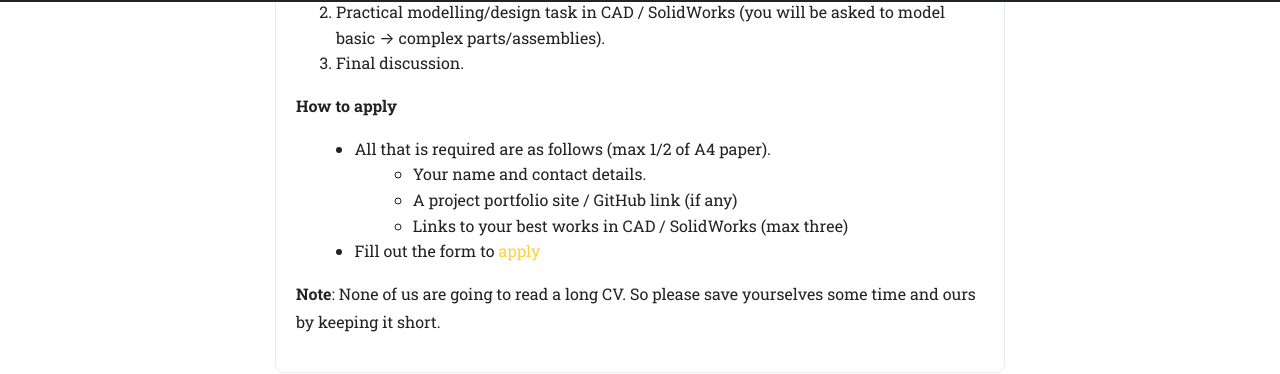
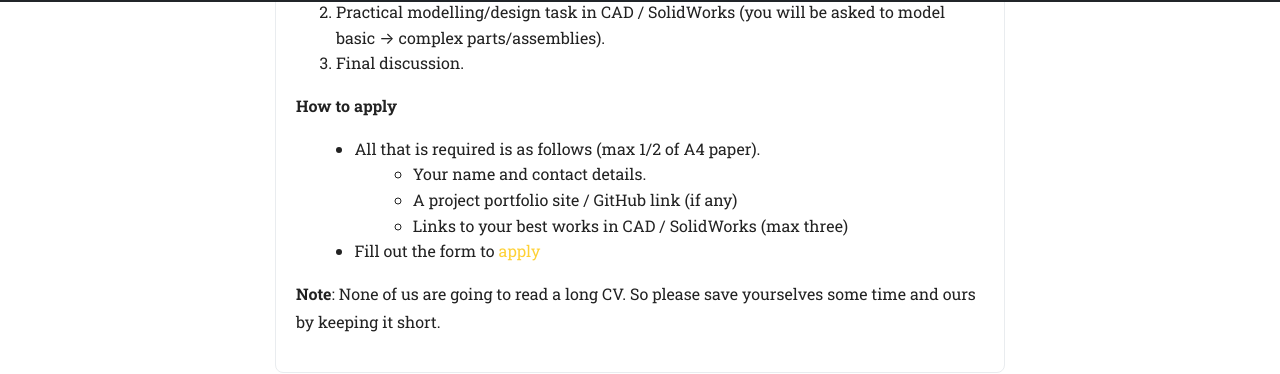
Before and after one commit to xtent-innovations/xtent-innovations.github.io, a Jekyll site: the page built from index.md, in a window 1280 px wide and 900 px high, scrolled down 6508 px. Shown: the part 122-496 px from the top of the window. Built offline with Jekyll 4.4.1, drawn with Linux system fonts in a browser that asks for light colours; some web fonts are replaced.

Commit message:
grammar
Signed-off-by: xtent-innovations <xtent.innovations@gmail.com>

```diff
--- a/_data/sitetext.yml
+++ b/_data/sitetext.yml
@@ -204,7 +204,7 @@ en: &DEFAULT_EN
       3. Final discussion.
 
       **How to apply**
-      - All that is required are as follows (max 1/2 of A4 paper).
+      - All that is required is as follows (max 1/2 of A4 paper).
         - Your name and contact details.
         - A project portfolio site / GitHub link (if any)
         - Links to your best works in CAD / SolidWorks (max three)
```
